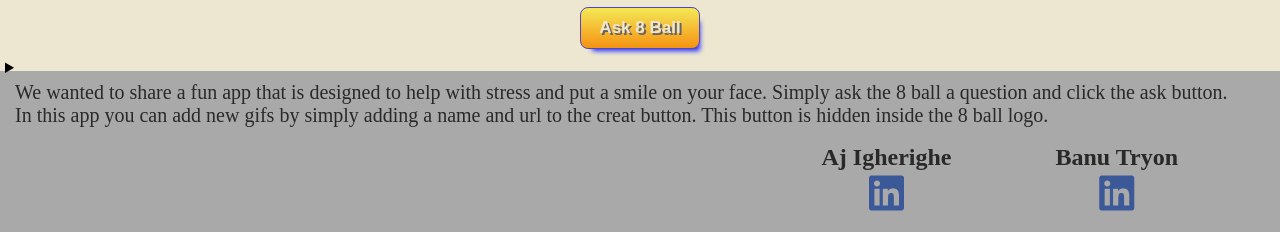
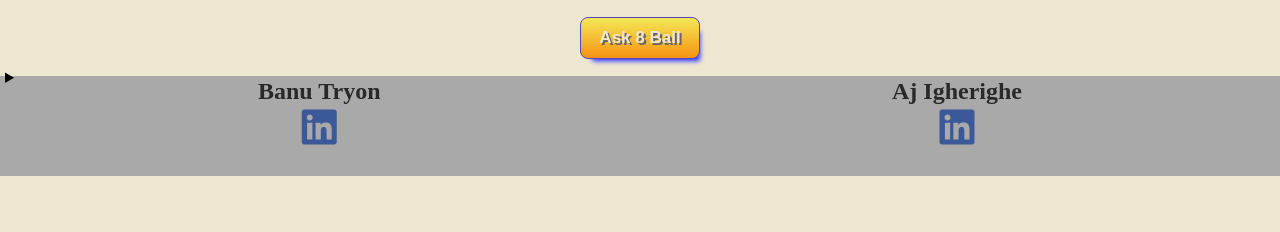
Before and after one commit to banutryon/8Ball, a website: page public/index.html in a window 1280 px wide. Shown: the part 807-1039 px from the top of the page. After the commit the page ends 984 px from the top, so only its background shows below. Drawn offline with nearby package versions, Linux system fonts and the light colour scheme; no server answers.

Commit message:
css mobile v17

```diff
--- a/public/index.html
+++ b/public/index.html
@@ -32,7 +32,7 @@ crossorigin
 <main></main>
 
  <footer>
-   <p>We wanted to share a fun app that is designed to help with stress and put a smile on your face. Simply ask the 8 ball a question and click the ask button.</br>In this app you can add new gifs by simply adding a name and url to the creat button. This button is hidden inside the 8 ball logo. </p>
+  <div class="social">
    <div class="banu">
    <h2>Banu Tryon</h2>
    <a href="https://www.linkedin.com/in/tryon-experiences"><i class="fab fa-linkedin" aria-hidden="true"></i></a>
@@ -41,6 +41,7 @@ crossorigin
    <h2>Aj Igherighe</h2>
    <a href="https://www.linkedin.com/in/ajigh/"><i class="fab fa-linkedin" aria-hidden="true"></i></a>
    </div>
+   </div>
  </footer>
   </body>
 </html>
--- a/public/js/app.js
+++ b/public/js/app.js
@@ -76,7 +76,10 @@ class App extends React.Component {
         <summary><img className="ballCreate"
         src="ball.png" alt="Create Ball" /></summary>
         <div className="formBorder">
-        <h3>Add new Gif to 8 Ball</h3>
+        <p>We wanted to share a fun app that is designed to help with stress and put a smile on your face. Simply ask the 8 ball a question and click the ask button.In this app you can add new gifs by simply adding a name and url to the creat button. This button is hidden inside the 8 ball logo. </p>
+
+        <h3>You can also add a new Gif to 8 Ball in this form</h3>
+
         <form onSubmit={this.handleSubmit}>
           <label htmlFor="name">Name</label>
           <br/>
--- a/public/mainv2.css
+++ b/public/mainv2.css
@@ -177,7 +177,7 @@ and (min-width : 480px) {
     margin: 5px auto;
   }
   .ask {
-
+    margin-top: 20px;
   }
   .myButton:hover {
     background:linear-gradient(to bottom, var(--mellon-bg-color) 5%, var(--yellow-bg-color) 100%);
@@ -192,22 +192,22 @@ and (min-width : 480px) {
     position: static;
     bottom: 0;
     width: 100%;
-    height: 200px;
+    height: 100px;
     color:#292929 ;
     background-color: darkgray;
+
   }
   p {
     font-size: 20px;
     margin: 5px;
     padding: 10px;
   }
-  .banu, .aj {
-    display: block;
-    margin: 0 auto;
+  .social {
+    display: flex;
+    justify-content: space-between;
     text-align: center;
-    float: right;
-    margin-right: 100px;
-    height: 40px;
+    padding: 0 20% 0 20%;
+
   }
 
   .fab {
```
